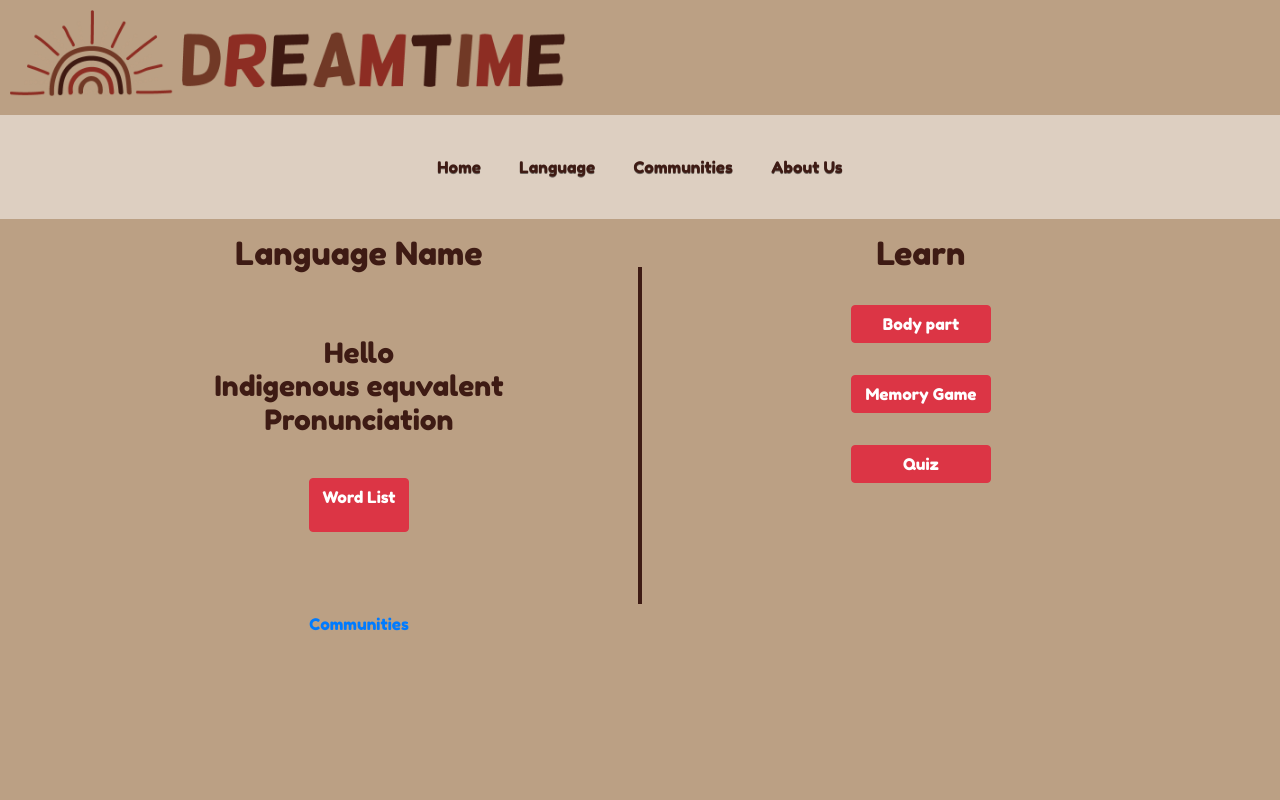
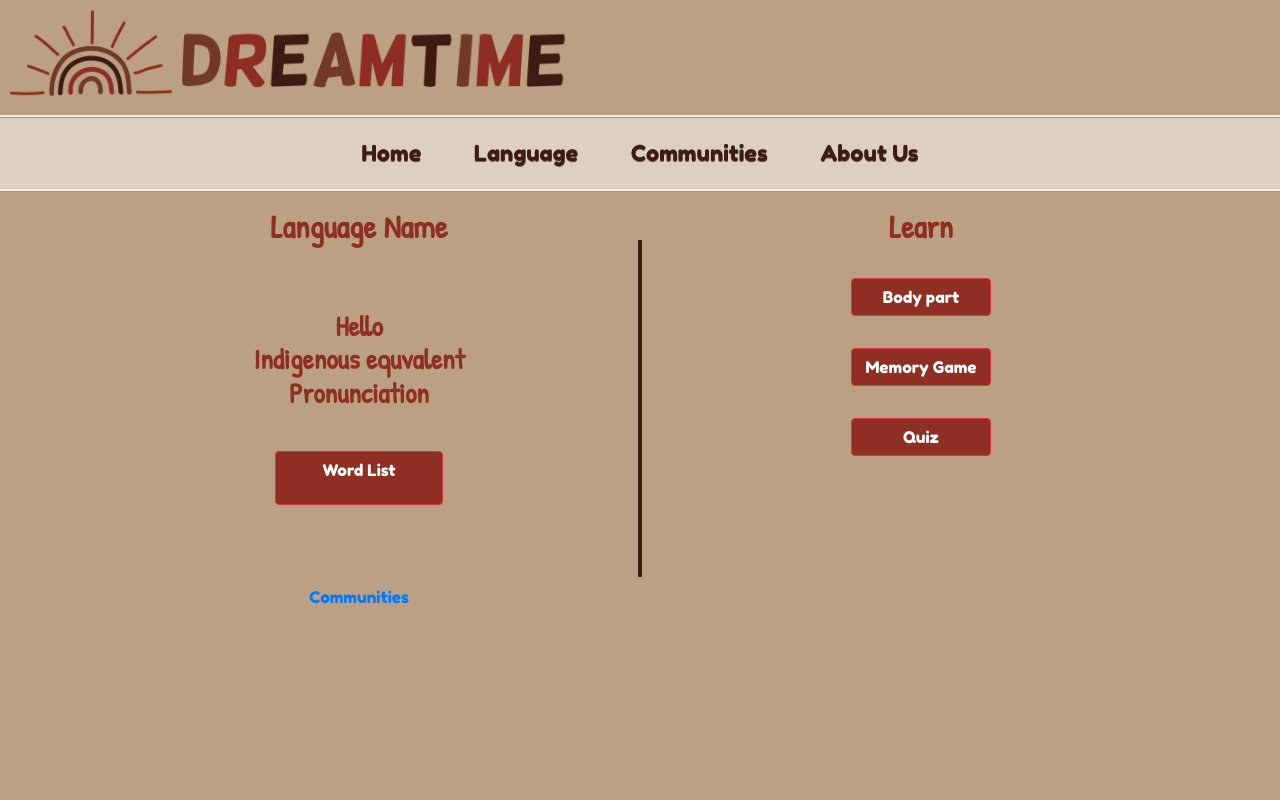
Before and after one commit to AsuraE/DECO1800, a PHP site: page /language.html in a window 1280 px wide. Run offline with PHP 8.4, Linux system fonts and the light colour scheme.

Commit message:
some style changes

```diff
--- a/Languages_landing.html
+++ b/Languages_landing.html
@@ -18,10 +18,10 @@
 		<nav id="main-menu">
 
 		<ul>
-			<li class="current">
+			<li>
 				<a href="index.html"> Home </a>
 			</li>
-			<li>
+			<li class="current">
 				<a href="Languages_landing.html"> Language </a>
 			</li>
 			<li>
--- a/css/style-visual.css
+++ b/css/style-visual.css
@@ -7,9 +7,16 @@
 
 
 /*Font style for all*/
-body, #main-menu, #languages h1 {
+body, #main-menu {
 	font-family: 'Fredoka One', sans-serif, cursive;
 	color: #723A27;
+}
+
+h1, h2, h3 {
+	font-family: 'Patrick Hand', cursive;
+	color: #8F2F23;
+	font-weight:bold;
+
 }
 
 body, #lang-ind {
@@ -39,8 +46,12 @@ body, #lang-ind {
 }
 
 #main-menu ul{
-	padding:2em;
+	padding:0.5em;
 	text-align:center;
+	border-top-style: ridge;
+	border-top-width: 3px;
+	border-bottom-style:ridge;
+	border-bottom-width: 3px;
 
 }
 
@@ -58,6 +69,18 @@ body, #lang-ind {
 	padding: 0.5em 1.2em;
 	text-shadow:rgba(0,0,0,0.5) 0 1px 0;
 	transition:background 1.5s;
+	font-size: 22px;
+}
+
+#main-menu a:hover {
+	background:#8F2F23;
+	color:white;
+
+}
+
+#main-menu li.current a {
+	font-weight:bold;
+	text-decoration:underline;
 }
 
 
@@ -135,14 +158,19 @@ body, #lang-ind {
 
 #langMain button {
 	margin-top: 2em;
+	width:30%;
+	background-color:#8F2F23;
 }
 
 #langGames button {
 	margin-top: 2em;
 	margin-bottom: 2em;
+	width:100%;
+	background-color:#8F2F23;
 }
 
 #vl {
+
 	border: 2px #3E1B14 solid;
 	margin-top: 2em;
 	margin-bottom: 2em;
--- a/index.html
+++ b/index.html
@@ -5,6 +5,7 @@
 	<link rel="stylesheet" href="css/style.css">
 	<link rel="stylesheet" href="css/style-visual.css">
 	<link href="https://fonts.googleapis.com/css?family=Fredoka+One|Patrick+Hand" rel="stylesheet">
+	<link href="https://fonts.googleapis.com/css?family=Patrick+Hand" rel="stylesheet">
 	<script src="js/map.js"></script>
 	<script src="https://maps.googleapis.com/maps/api/js?key=AIzaSyBHeXB1EoUq362BKu9flVUup0snRMTtMw8&callback=initMap" async defer></script>
 
--- a/language.html
+++ b/language.html
@@ -8,6 +8,7 @@
     <link rel="stylesheet" href="css/style.css">
     <link rel="stylesheet" href="css/style-visual.css">
     <link href="https://fonts.googleapis.com/css?family=Fredoka+One|Patrick+Hand" rel="stylesheet">
+	<link href="https://fonts.googleapis.com/css?family=Patrick+Hand" rel="stylesheet">
   </head>
 
   <body id="lang-ind">
@@ -19,7 +20,7 @@
     <nav id="main-menu">
 
       <ul>
-        <li class="current">
+        <li>
           <a href="index.html"> Home </a>
         </li>
         <li>
```
